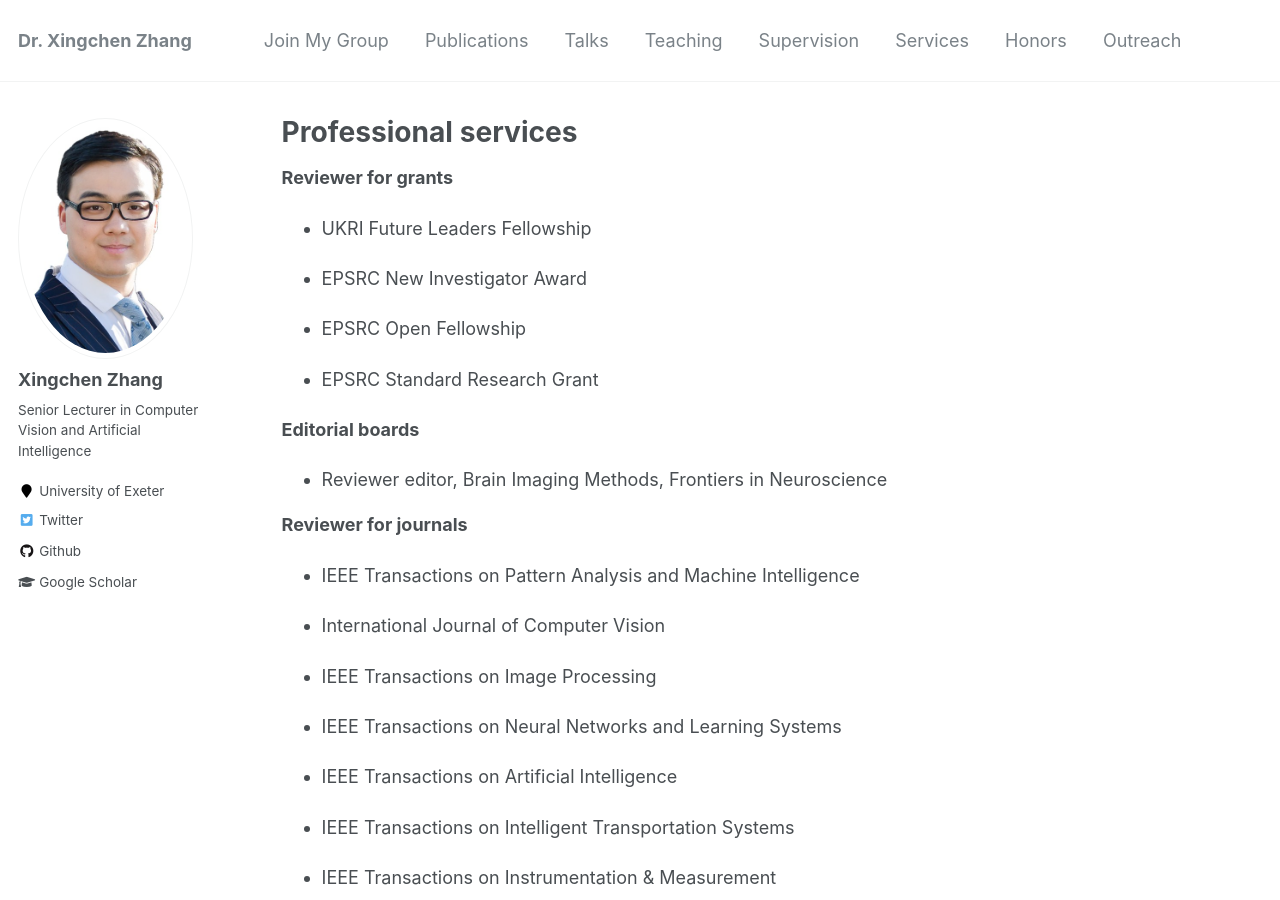
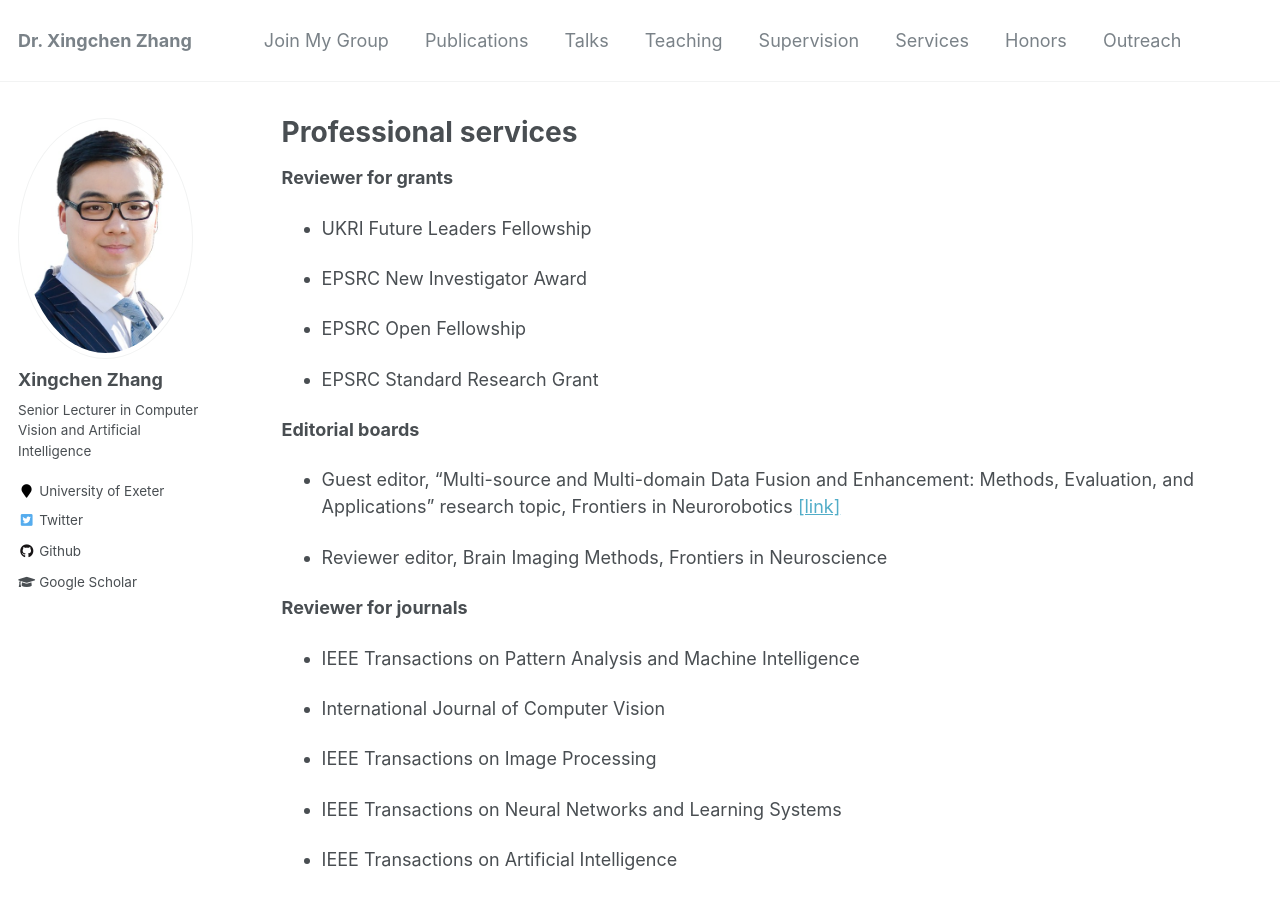
Before and after one commit to xingchenzhang/xingchenzhang.github.io, a Jekyll site: the page built from _pages/service.md, in a window 1280 px wide and 900 px high. Built offline with Jekyll 4.4.1, drawn with Linux system fonts in a browser that asks for light colours.

```diff
--- a/_pages/service.md
+++ b/_pages/service.md
@@ -20,6 +20,7 @@ author_profile: true
 
 **Editorial boards**
 
+- Guest editor, "Multi-source and Multi-domain Data Fusion and Enhancement: Methods, Evaluation, and Applications" research topic, Frontiers in Neurorobotics [[link]](https://www.frontiersin.org/research-topics/64494/multi-source-and-multi-domain-data-fusion-and-enhancement-methods-evaluation-and-applications)
 
 - Reviewer editor, Brain Imaging Methods, Frontiers in Neuroscience
 
```
Also changed, not shown: _pages/about.md (+2 -1 lines).
